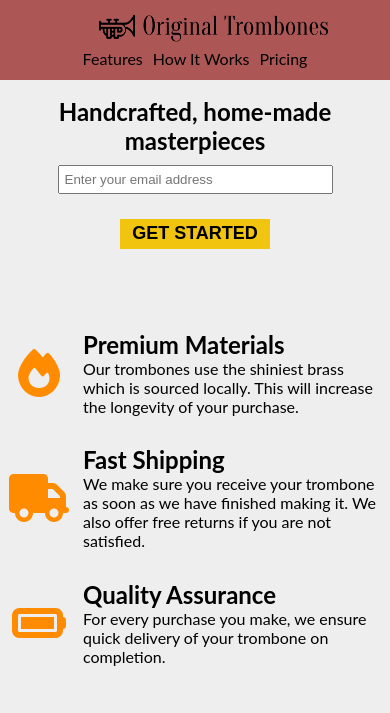
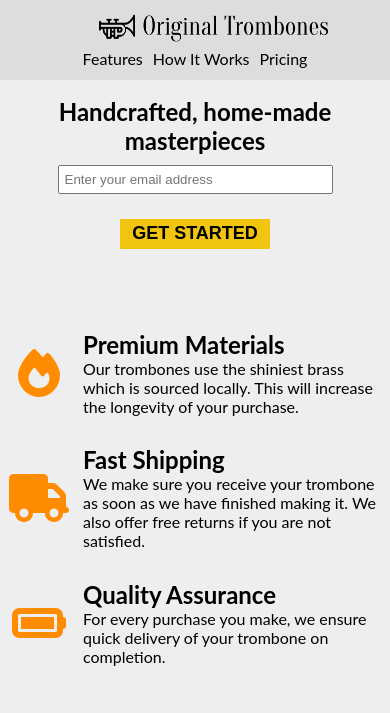
Before and after one commit to Alessag/Trombone, a plain HTML site: page index.html in a window 390 px wide. Shown: the top 713 px of the page. Drawn offline with Linux system fonts and the light colour scheme.

Commit message:
Update main.css

```diff
--- a/main.css
+++ b/main.css
@@ -58,7 +58,6 @@ body {
         justify-content: center;
         align-items: center;
         position: sticky;
-        background: rgb(173, 86, 86);
 
     }
     #header #header-img {
```
